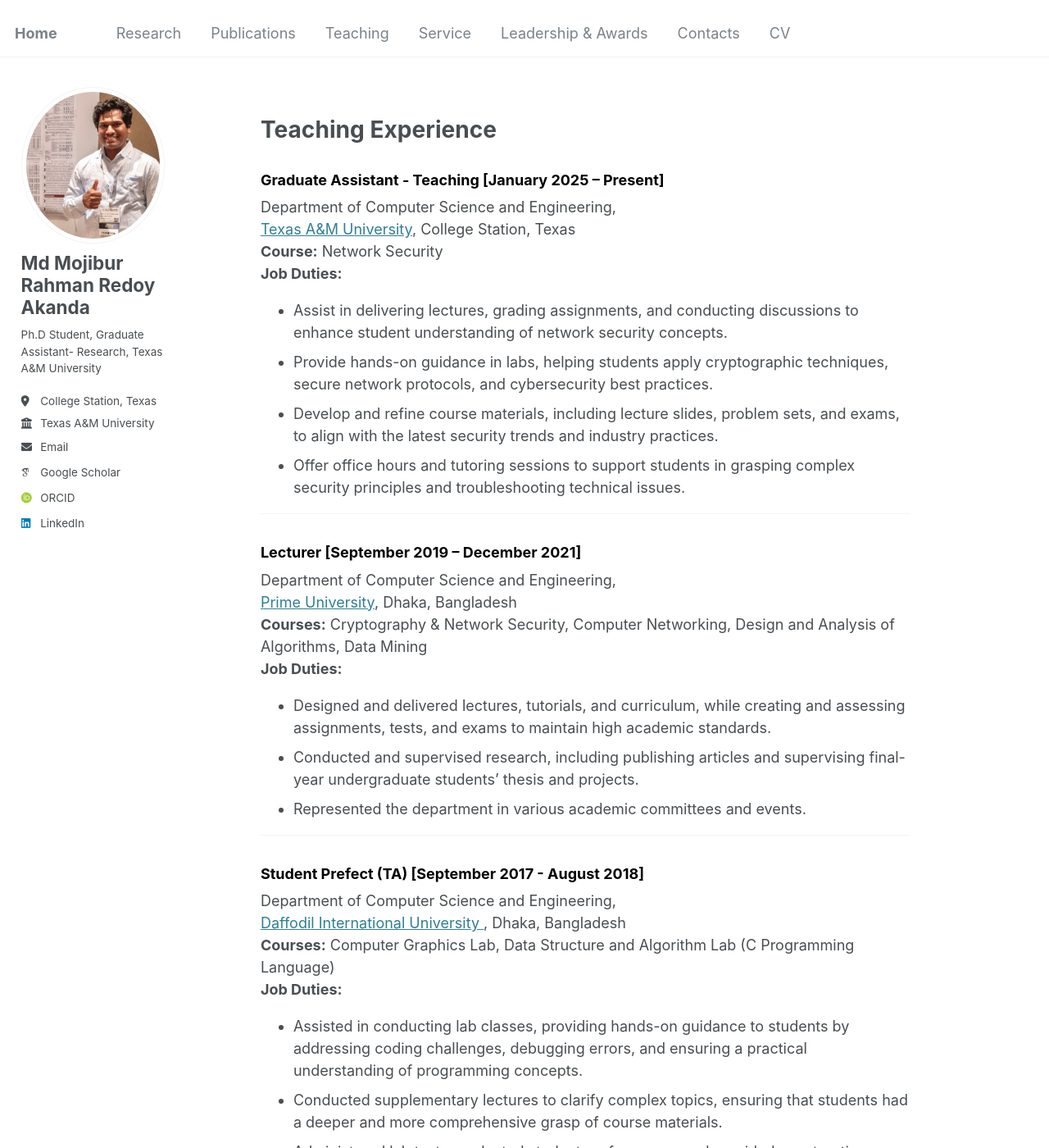
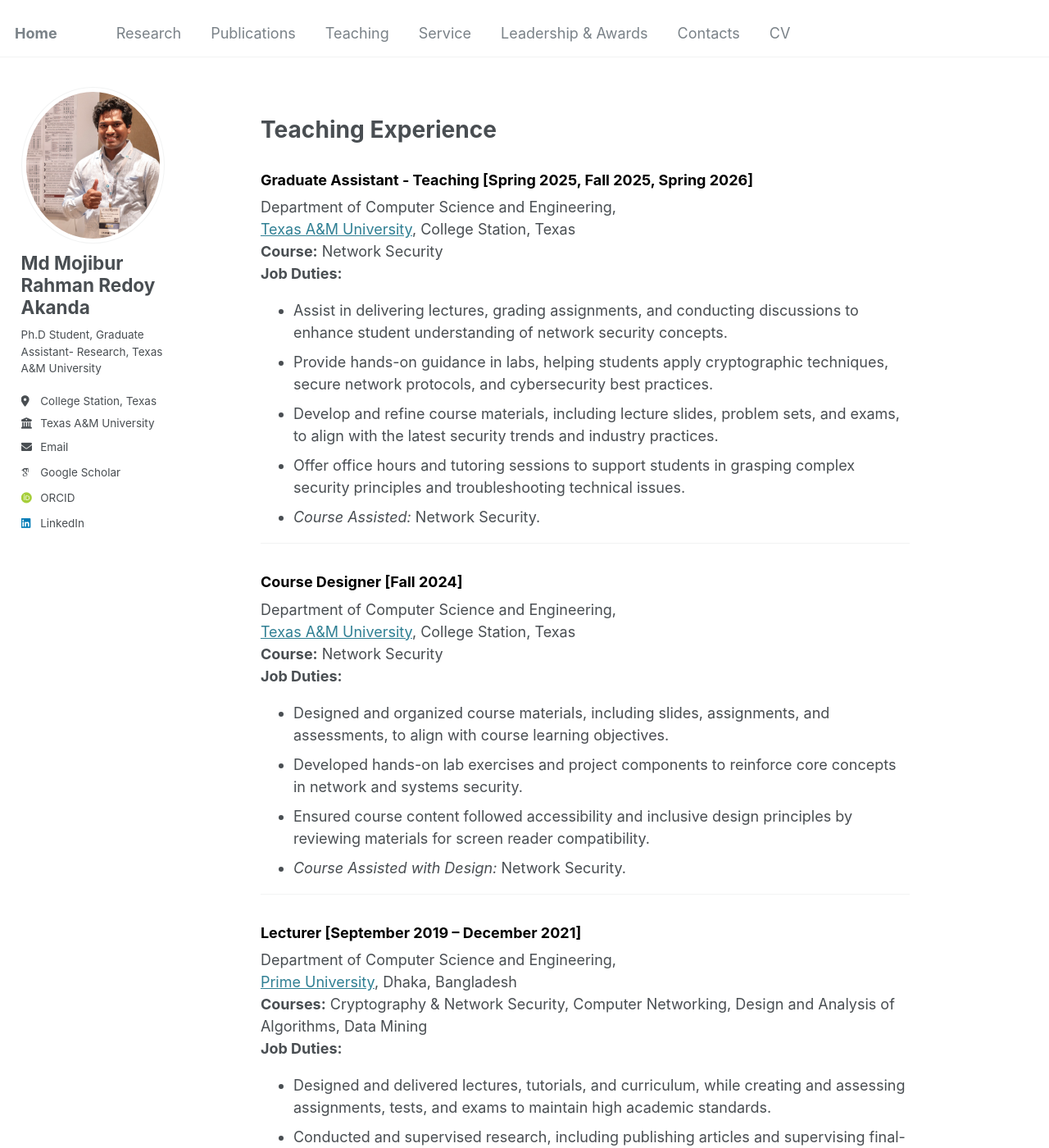
Before and after one commit to redoyakanda/redoyakanda.github.io, a Jekyll site: the page built from _pages/teaching.html, in a window 1280 px wide and 1400 px high. Shown: the whole window at 82% size. Built offline with Jekyll 4.4.1, drawn with Linux system fonts in a browser that asks for light colours; some web fonts are replaced; some of the changed text lies outside the part shown.

Commit message:
Update teaching.html

```diff
--- a/_pages/teaching.html
+++ b/_pages/teaching.html
@@ -6,7 +6,7 @@ author_profile: true
 ---
 
 <article>
-  <h3 style="color: black;">Graduate Assistant - Teaching [January 2025 – Present]</h3>
+  <h3 style="color: black;">Graduate Assistant - Teaching [Spring 2025, Fall 2025, Spring 2026]</h3>
   Department of Computer Science and Engineering,  <br>
   <a href="https://www.tamu.edu/" target="_blank">Texas A&M University</a>, College Station, Texas <br>
   <strong>Course:</strong> Network Security <br>
@@ -16,10 +16,25 @@ author_profile: true
     <li>Provide hands-on guidance in labs, helping students apply cryptographic techniques, secure network protocols, and cybersecurity best practices.</li>
     <li>Develop and refine course materials, including lecture slides, problem sets, and exams, to align with the latest security trends and industry practices.</li>
     <li>Offer office hours and tutoring sessions to support students in grasping complex security principles and troubleshooting technical issues.</li>
+    <li><em>Course Assisted:</em> Network Security.</li>
   </ul>
 </article>
 <hr>
 
+<article>
+  <h3 style="color: black;">Course Designer [Fall 2024]</h3>
+  Department of Computer Science and Engineering,  <br>
+  <a href="https://www.tamu.edu/" target="_blank">Texas A&M University</a>, College Station, Texas <br>
+  <strong>Course:</strong> Network Security <br>
+  <strong>Job Duties:</strong>
+  <ul>
+    <li>Designed and organized course materials, including slides, assignments, and assessments, to align with course learning objectives.</li>
+    <li>Developed hands-on lab exercises and project components to reinforce core concepts in network and systems security.</li>
+    <li>Ensured course content followed accessibility and inclusive design principles by reviewing materials for screen reader compatibility.</li>
+    <li><em>Course Assisted with Design:</em> Network Security.</li>
+  </ul>
+</article>
+<hr>
 
 <article>
   <h3 style="color: black;">Lecturer [September 2019 – December 2021]</h3>
@@ -31,6 +46,7 @@ author_profile: true
     <li>Designed and delivered lectures, tutorials, and curriculum, while creating and assessing assignments, tests, and exams to maintain high academic standards.</li>
     <li>Conducted and supervised research, including publishing articles and supervising final-year undergraduate students’ thesis and projects.</li>
     <li>Represented the department in various academic committees and events.</li>
+    <li><em>Courses Instructed:</em> Cryptography & Network Security, Computer Networking, Design and Analysis of Algorithms, Data Mining.</li>
   </ul>
 </article>
 <hr>
```
